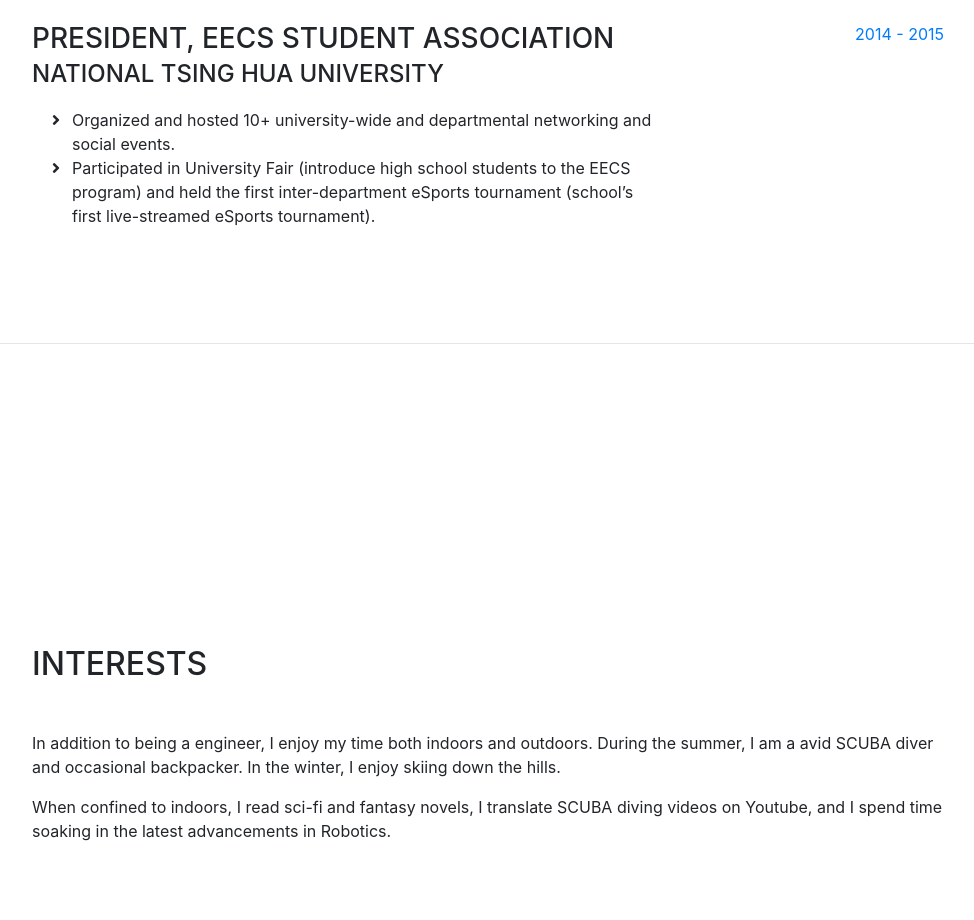
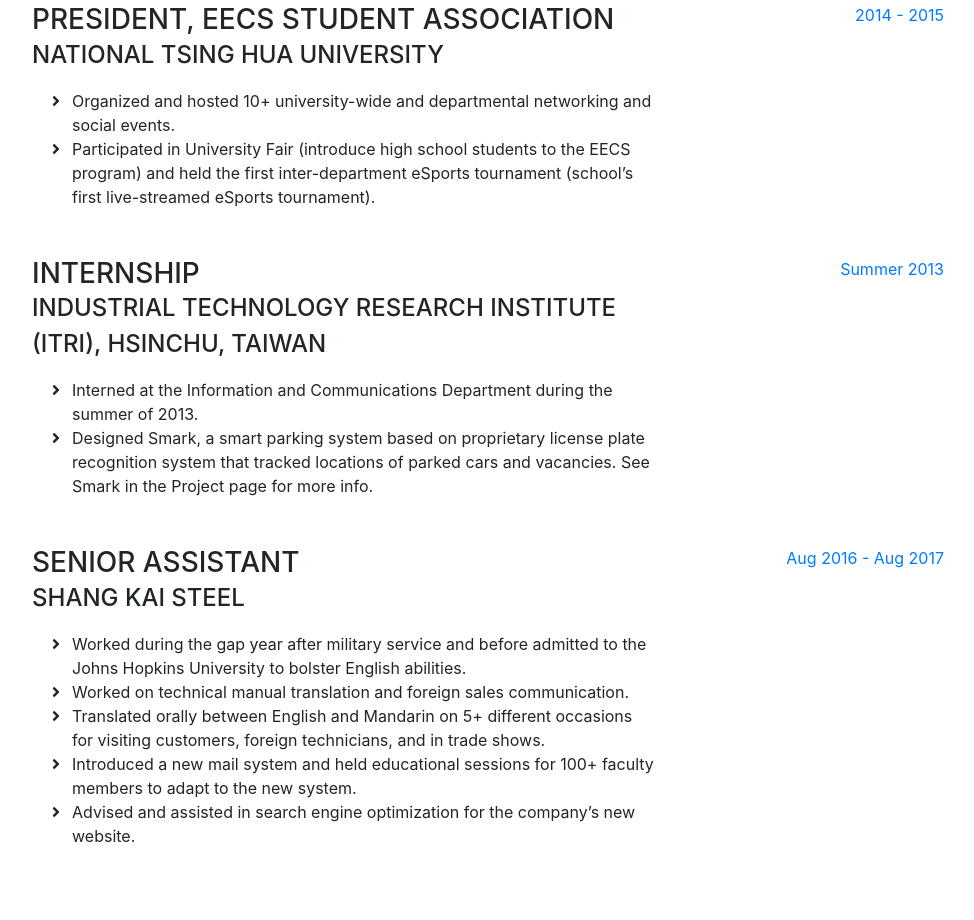
Before and after one commit to RexxarCHL/rexxarchl.github.io, a website with bundled scripts: page index.html in a window 1280 px wide. Shown: the part 6900-7820 px from the top of the page, without its empty margins (288-1262 px from the left). Built offline with nearby package versions, Linux system fonts and the light colour scheme; a web font is replaced by a local one.

Commit message:
Modify experience and interests section

```diff
--- a/index.html
+++ b/index.html
@@ -392,7 +392,7 @@
                   A proprietary license plate recognition system was looking for applications.
                 <li>
                   <i class="fa-li fa fa-lightbulb"></i>
-                  Surveillance cameras are already in place to cover most parking spaces, and every car has a licence plate on the front and back.
+                  Surveillance cameras are already in place to cover most parking spaces, and every car has a license plate on the front and back.
                 <li>
                   <i class="fa-li fa fa-wrench"></i>
                   Built a small-scale simulated parking lot with a camera on a turret mount as a simulation of real-world parking lots using Arduino.
@@ -459,16 +459,64 @@
           </div>
         </div>
 
+        <div class="resume-item d-flex flex-column flex-md-row justify-content-between mb-5">
+          <div class="resume-content">
+            <h3 class="mb-0">Internship</h3>
+            <div class="subheading mb-3">Industrial Technology Research Institute (ITRI), Hsinchu, Taiwan</div>
+            <ul class="fa-ul mb-0">
+                <li>
+                  <i class="fa-li fa fa-angle-right"></i>
+                  Interned at the Information and Communications Department during the summer of 2013.
+                <li>
+                  <i class="fa-li fa fa-angle-right"></i>
+                  Designed Smark, a smart parking system based on proprietary license plate recognition system that tracked locations of parked cars and vacancies. See Smark in the Project page for more info.
+                <li>
+            </ul>
+          </div>
+          <div class="resume-date text-md-right">
+            <span class="text-primary">Summer 2013</span>
+          </div>
+        </div>
+
+        <div class="resume-item d-flex flex-column flex-md-row justify-content-between mb-5">
+          <div class="resume-content">
+            <h3 class="mb-0">Senior Assistant</h3>
+            <div class="subheading mb-3">Shang Kai Steel</div>
+            <ul class="fa-ul mb-0">
+                <li>
+                  <i class="fa-li fa fa-angle-right"></i>
+                  Worked during the gap year after military service and before admitted to the Johns Hopkins University to bolster English abilities.
+                <li>
+                  <i class="fa-li fa fa-angle-right"></i>
+                  Worked on technical manual translation and foreign sales communication.
+                <li>
+                  <i class="fa-li fa fa-angle-right"></i>
+                  Translated orally between English and Mandarin on 5+ different occasions for visiting customers, foreign technicians, and in trade shows.
+                <li>
+                  <i class="fa-li fa fa-angle-right"></i>
+                  Introduced a new mail system and held educational sessions for 100+ faculty members to adapt to the new system.
+                <li>
+                  <i class="fa-li fa fa-angle-right"></i>
+                  Advised and assisted in search engine optimization for the company’s new website.
+                <li>
+            </ul>
+          </div>
+          <div class="resume-date text-md-right">
+            <span class="text-primary">Aug 2016 - Aug 2017</span>
+          </div>
+        </div>
+
       </div>
     </section>
+
 
     <hr class="m-0">
 
     <section class="resume-section p-3 p-lg-5 d-flex align-items-center" id="interests">
       <div class="w-100">
-        <h2 class="mb-5">Interests</h2>
+        <h2 class="mb-5">Leisure Interests</h2>
         <p>In addition to being a engineer, I enjoy my time both indoors and outdoors. During the summer, I am a avid SCUBA diver and occasional backpacker. In the winter, I enjoy skiing down the hills.</p>
-        <p class="mb-0">When confined to indoors, I read sci-fi and fantasy novels, I translate SCUBA diving videos on Youtube, and I spend time soaking in the latest advancements in Robotics.</p>
+        <p class="mb-0">When confined to indoors, I read sci-fi and fantasy novels, I translate <a href="https://www.youtube.com/watch?v=6zUboOIygKQ&list=PLasSi-tQEPiAXTU_9HCgDUAR1aX1QI6UX">SCUBA diving videos from English to Chinese on Youtube</a>, and I spend time soaking in the latest advancements in Robotics.</p>
       </div>
     </section>
 
```
